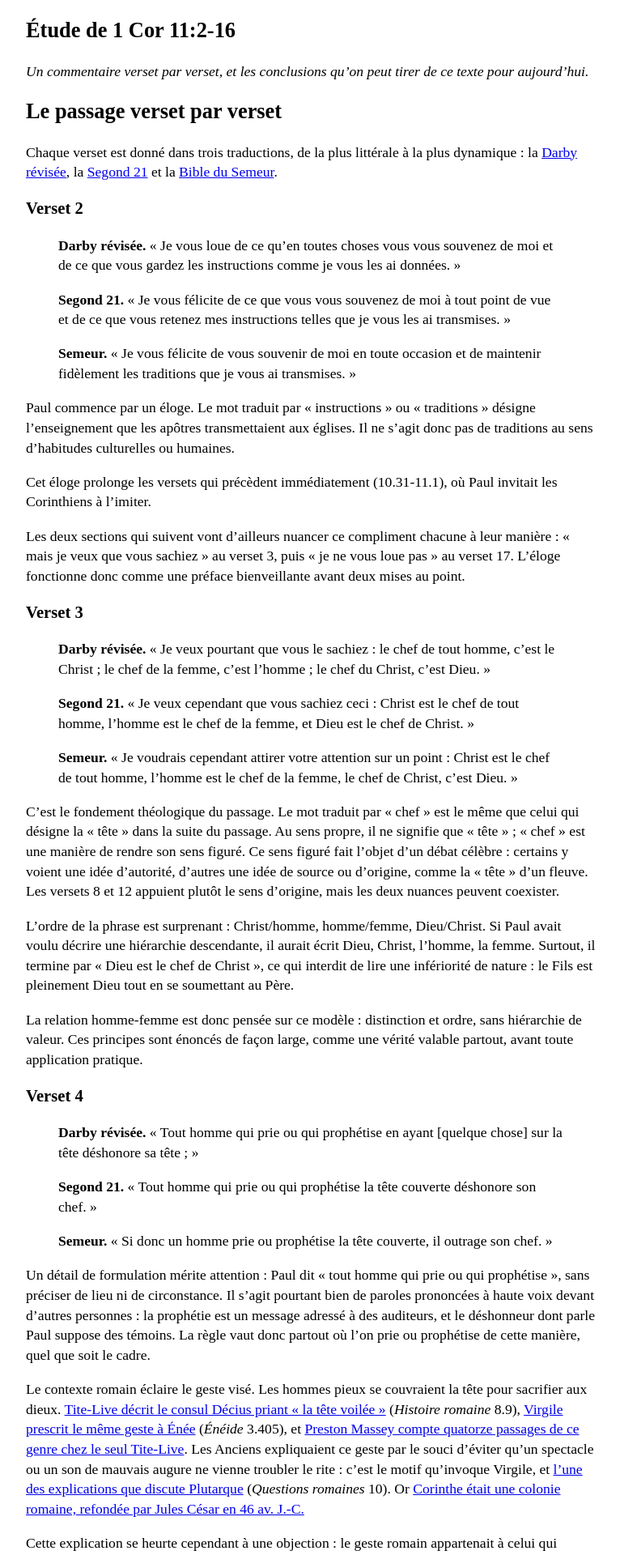
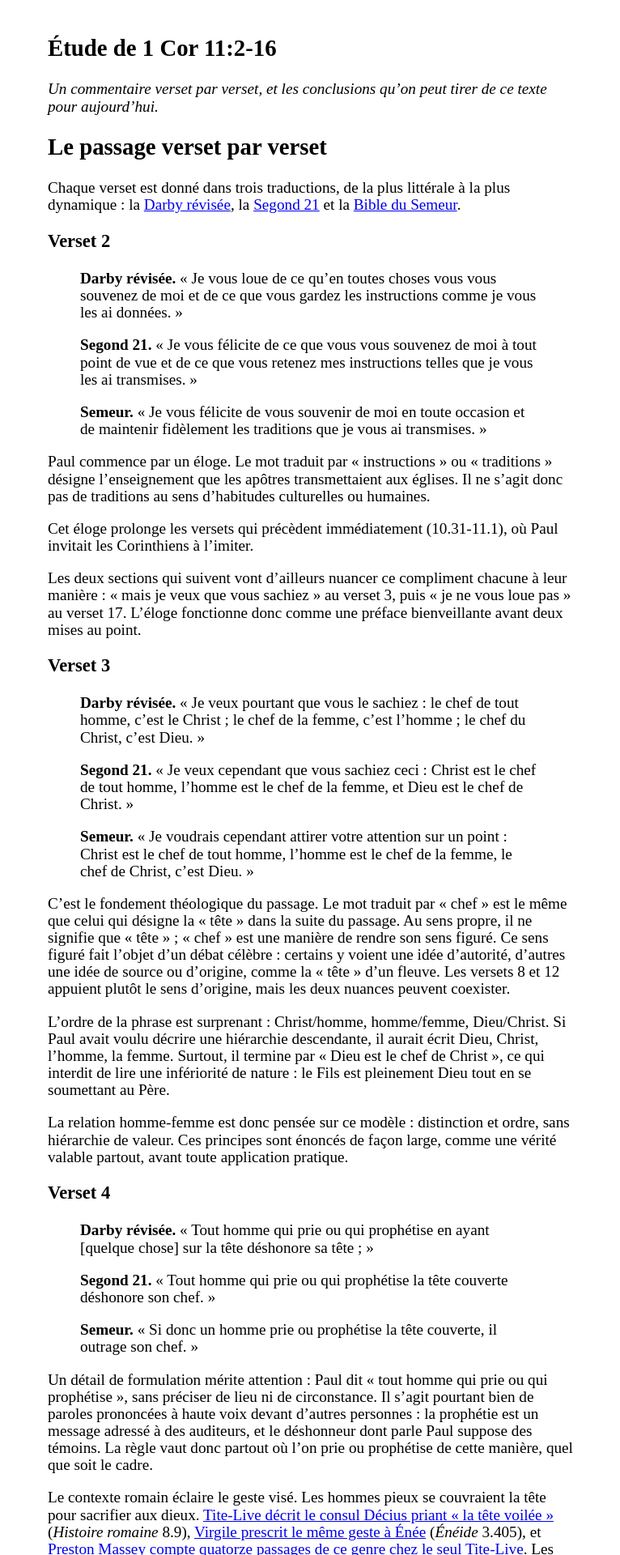
Before and after one commit to arnkoe/1-cor-11, a Jekyll site: the page built from 1-corinthiens-11-2-16.md, in a window 1280 px wide. Shown: the top 1920 px of the page at 81% size, without its empty margins (256-1022 px from the left). Built offline with Jekyll 4.4.1, drawn with Linux system fonts in a browser that asks for light colours.

Commit message:
Ajuster la mise en page du style CSS
Co-Authored-By: Claude Fable 5 <noreply@anthropic.com>

```diff
--- a/assets/style.css
+++ b/assets/style.css
@@ -1,9 +1,6 @@
 body {
-  margin: 1em auto;
-  max-width: 40em;
-  font: 1.1em/1.4 serif;
+  margin: 0 auto;
+  max-width: 650px;
+  padding: 20px 10px;
+  font: 1.2em/1.1 serif;
 }
-
-h1, h2, h3 {
-  line-height: 1.2;
-}
```
